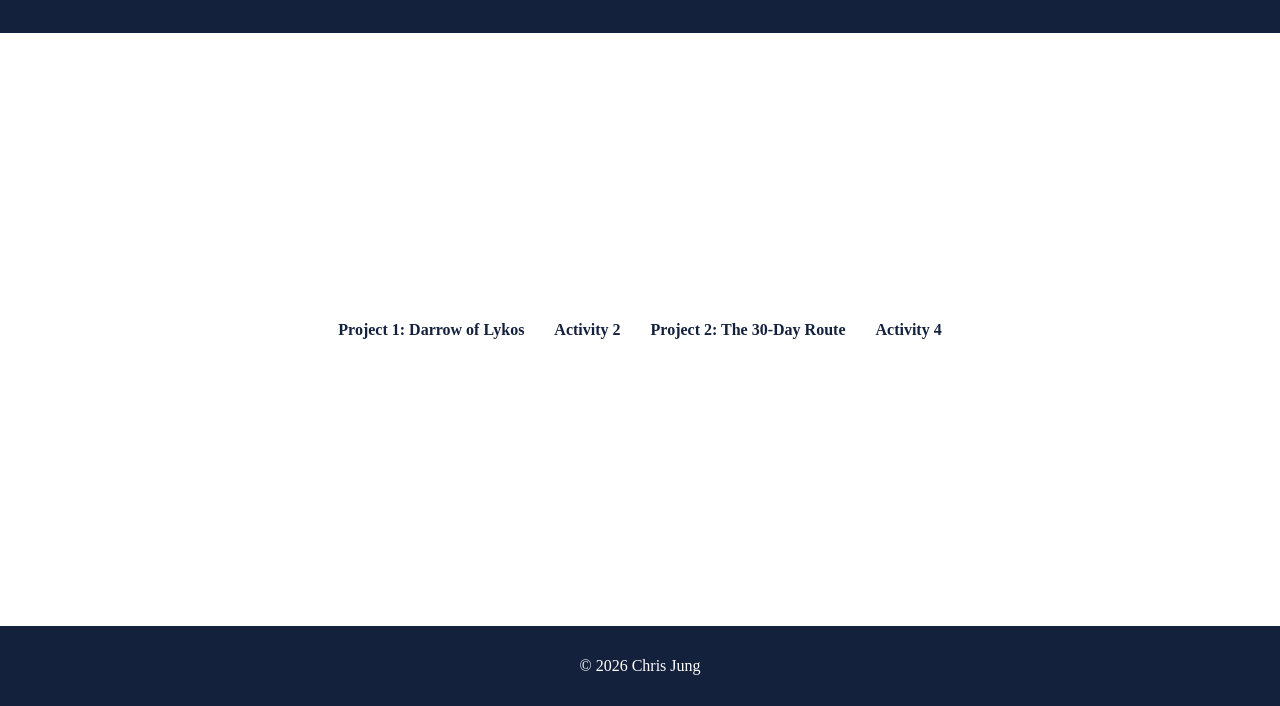
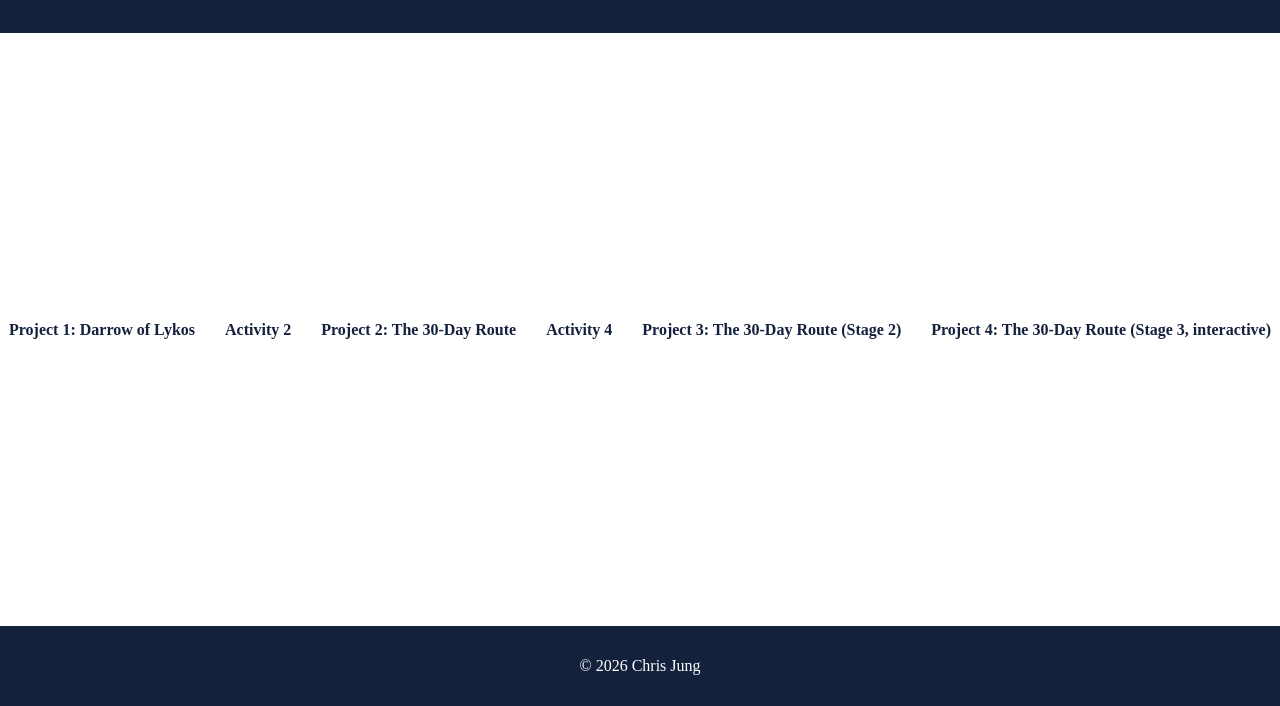
Before and after one commit to ChrisJung2004/ChrisJung2004.github.io, a plain HTML site: page index.html in a window 1280 px wide. Shown: the part 94-800 px from the top of the page. Drawn offline with Linux system fonts and the light colour scheme.

Commit message:
Add files via upload

```diff
--- a/index.html
+++ b/index.html
@@ -18,6 +18,8 @@
         <a href="2/index.html">Activity 2</a>
         <a href="3/index.html">Project 2: The 30-Day Route</a>
         <a href="5/index.html">Activity 4</a>
+        <a href="4/index.html">Project 3: The 30-Day Route (Stage 2)</a>
+        <a href="6/index.html">Project 4: The 30-Day Route (Stage 3, interactive)</a>
     </section>
 
     <footer>
```
